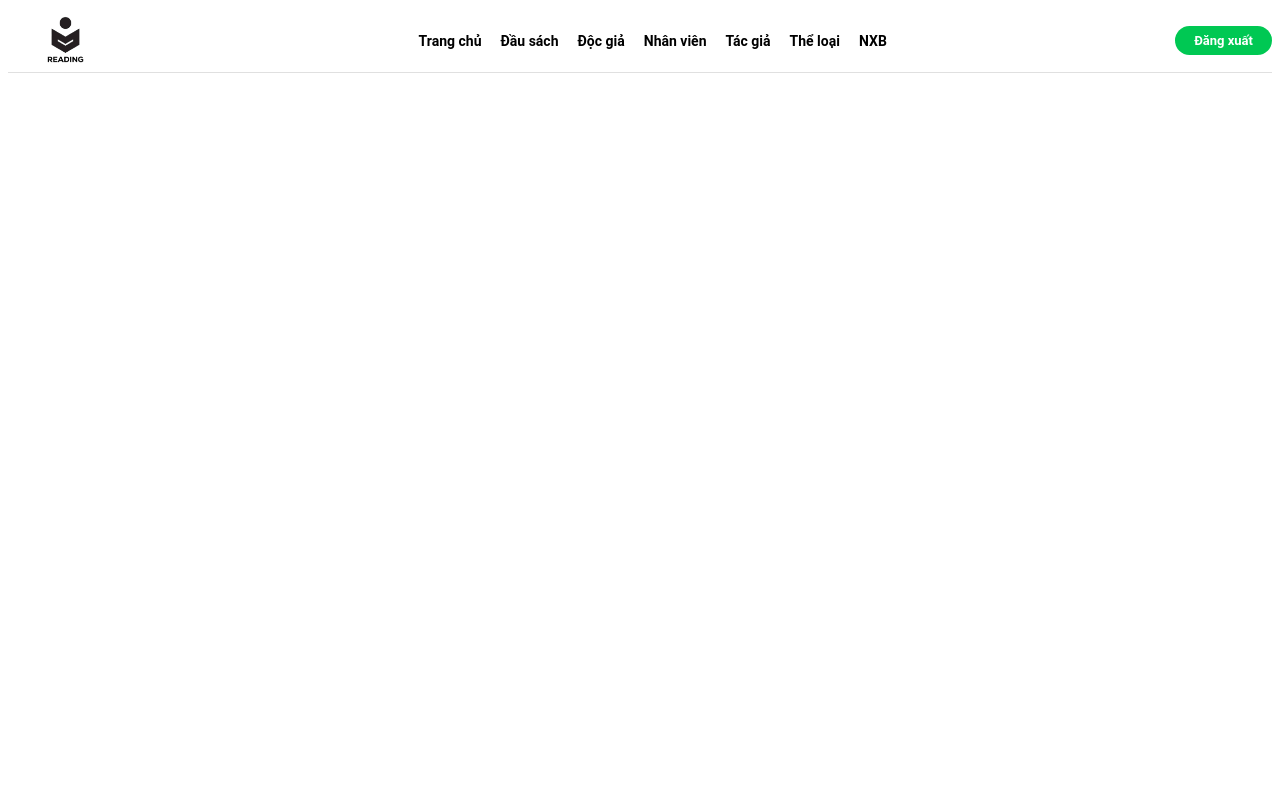
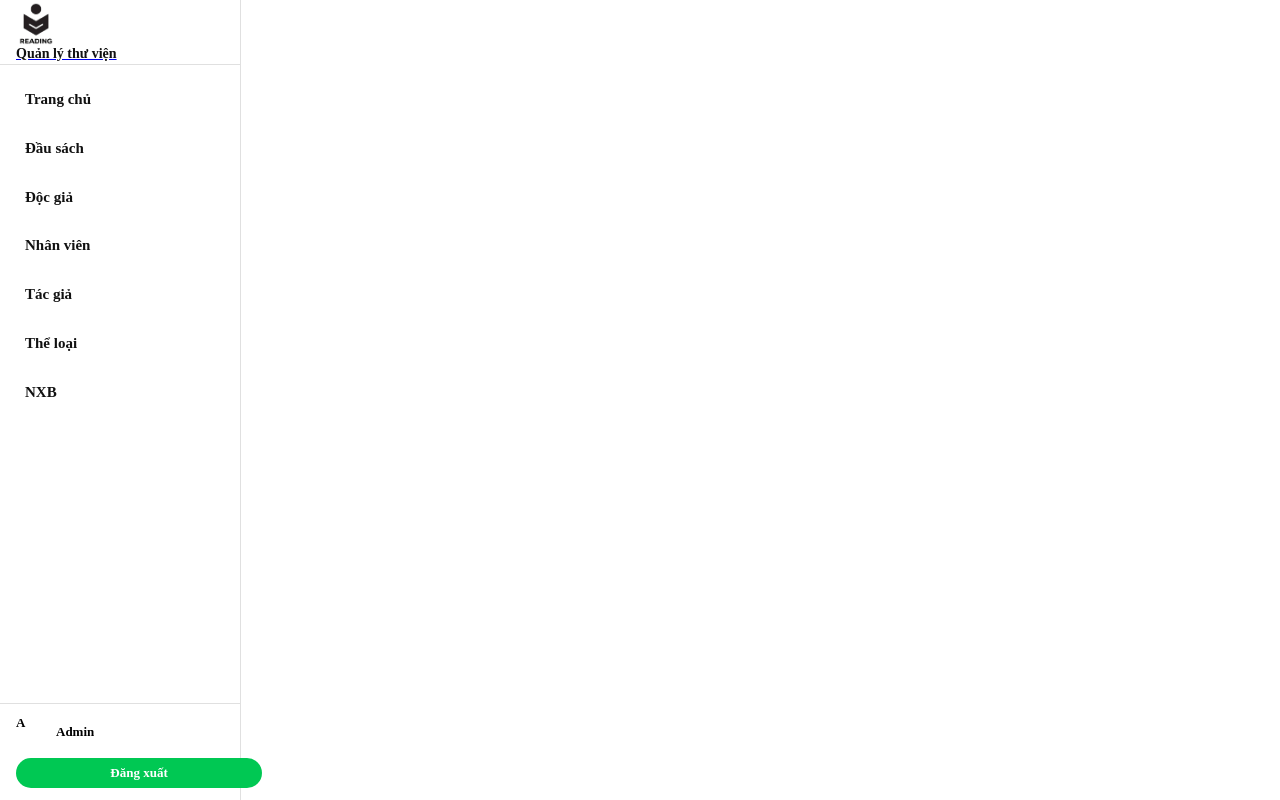
Before and after one commit to VThangws/Web2, a PHP site: page /admin/layout/admin_header.php in a window 1280 px wide. Run offline with PHP 8.4, Linux system fonts and the light colour scheme.

Commit message:
cap nhat giao dien admin

```diff
--- a/admin/layout/admin_dashboard.php
+++ b/admin/layout/admin_dashboard.php
@@ -27,7 +27,7 @@
     <div class="container-md">
         <div class="row align-items-center section-title">
             <div class="col-md-6 mb-4 mb-md-0">
-                <h2 class="fw-bold mb-3 type-title">Trang quản trị ASAG Library</h2>
+                <h2 class="fw-bold mb-3 type-title">Trang quản trị Quản lý thư viện</h2>
 
                 <p class="intro-text intro-1">
                     Đây là khu vực quản trị dành cho thủ thư/nhân viên: quản lý danh mục sách, tác giả, thể loại,
--- a/admin/layout/admin_header.php
+++ b/admin/layout/admin_header.php
@@ -23,16 +23,17 @@ if (isset($_SESSION['user_id'])) {
 ?>
 
 <link rel="stylesheet" href="/assets/css/header.css">
+<link rel="stylesheet" href="/assets/css/admin_sidebar.css">
 
-<header class="main-header">
-    <div class="main-header-inner">
-        <div class="main-logo">
-            <a href="/admin/index.php">
+<aside class="admin-sidebar" aria-label="Menu quản trị">
+    <div class="admin-sidebar-header">
+        <a href="/admin/index.php" class="d-flex align-items-center gap-2 text-decoration-none">
             <img src="/assets/img/logo-library/library.png" alt="Library Logo">
+            <span class="admin-sidebar-title">Quản lý thư viện</span>
         </a>
     </div>
 
-        <nav class="main-nav">
+    <nav class="admin-sidebar-nav">
         <ul>
             <li><a href="/admin/index.php">Trang chủ</a></li>
             <li><a href="/admin/QuanLy/Sach/DauSach/QL_DauSach.php">Đầu sách</a></li>
@@ -44,32 +45,37 @@ if (isset($_SESSION['user_id'])) {
         </ul>
     </nav>
 
-        <div class="main-actions">
-            <button id="openSearch" class="main-icon-btn" type="button" aria-label="Tìm kiếm">
-                <i class="fa-solid fa-magnifying-glass"></i>
-            </button>
+    <div class="admin-sidebar-actions">
+        <?php
+        $displayName = $user && isset($user['name']) ? (string)$user['name'] : 'Admin';
+        $initial = 'A';
+        if (function_exists('mb_substr')) {
+            $initial = mb_strtoupper(mb_substr(trim($displayName), 0, 1, 'UTF-8'), 'UTF-8');
+        } else {
+            $initial = strtoupper(substr(trim($displayName), 0, 1));
+        }
+        ?>
 
-            <?php if ($user): ?>
-                <a href="/index.php?page=taikhoan" class="main-btn main-btn-outline">
-                    Xin chào, <?= htmlspecialchars($user['name'], ENT_QUOTES) ?>
-                </a>
-            <?php endif; ?>
+        <div class="admin-user-chip" aria-label="Tài khoản">
+            <div class="admin-avatar rounded-circle border bg-light d-inline-flex align-items-center justify-content-center">
+                <?= htmlspecialchars($initial, ENT_QUOTES) ?>
+            </div>
+            <span class="admin-user-name">
+                <?= htmlspecialchars($displayName, ENT_QUOTES) ?>
+            </span>
+        </div>
 
         <a href="/admin/logout.php" class="main-btn main-btn-primary" aria-label="Đăng xuất">
             <i class="fa-solid fa-right-from-bracket"></i>
             <span class="ms-2">Đăng xuất</span>
         </a>
     </div>
-    </div>
+</aside>
 
-    <div id="searchOverlay" class="search-overlay">
-        <div class="search-box">
-            <button class="close-btn" id="closeSearch">&times;</button>
-            <input type="text" id="searchInput" placeholder="Nhập tên sách, tác giả...">
-            <div id="searchResultBox"></div>
-        </div>
-    </div>
-</header>
+<script>
+    // Make room for the fixed left sidebar across admin pages.
+    if (document.body) document.body.classList.add('admin-has-sidebar');
+</script>
 
 <script>
     window.user_id = <?= isset($_SESSION['user_id']) ? json_encode($_SESSION['user_id']) : 'null' ?>;
--- /dev/null
+++ b/assets/css/admin_sidebar.css
@@ -0,0 +1,169 @@
+/* Admin sidebar layout (used by admin/layout/admin_header.php) */
+
+:root {
+  --admin-sidebar-width: 240px;
+  --admin-sidebar-border: #e0e0e0;
+  --admin-sidebar-bg: #ffffff;
+  --admin-link-hover: #1e88e5;
+}
+
+body.admin-has-sidebar {
+  padding-left: var(--admin-sidebar-width);
+}
+
+/* Compact account chip near logout (admin header) */
+.admin-user-chip {
+  display: inline-flex;
+  align-items: center;
+  gap: 8px;
+}
+
+.admin-avatar {
+  width: 32px;
+  height: 32px;
+  font-weight: 800;
+  font-size: 13px;
+  line-height: 1;
+}
+
+.admin-user-name {
+  font-size: 13px;
+  font-weight: 700;
+  white-space: nowrap;
+  max-width: 180px;
+  overflow: hidden;
+  text-overflow: ellipsis;
+}
+
+body.admin-has-sidebar .search-header-bar {
+  left: var(--admin-sidebar-width);
+}
+
+.admin-sidebar {
+  position: fixed;
+  top: 0;
+  left: 0;
+  width: var(--admin-sidebar-width);
+  height: 100vh;
+  background: var(--admin-sidebar-bg);
+  border-right: 1px solid var(--admin-sidebar-border);
+  z-index: 1100;
+  display: flex;
+  flex-direction: column;
+}
+
+.admin-sidebar-header {
+  height: 64px;
+  display: flex;
+  align-items: center;
+  gap: 10px;
+  padding: 0 16px;
+  border-bottom: 1px solid var(--admin-sidebar-border);
+}
+
+.admin-sidebar-header img {
+  height: 44px;
+  display: block;
+}
+
+.admin-sidebar-title {
+  font-weight: 700;
+  font-size: 14px;
+  color: #111;
+  white-space: nowrap;
+  overflow: hidden;
+  text-overflow: ellipsis;
+}
+
+.admin-sidebar-nav {
+  padding: 10px 0;
+  overflow: auto;
+  flex: 1 1 auto;
+}
+
+.admin-sidebar-nav ul {
+  list-style: none;
+  margin: 0;
+  padding: 0;
+}
+
+.admin-sidebar-nav li {
+  padding: 2px 10px;
+}
+
+.admin-sidebar-nav a {
+  display: block;
+  padding: 12px 14px;
+  color: #111;
+  text-decoration: none;
+  font-size: 15px;
+  font-weight: 700;
+  line-height: 1.25;
+  border-radius: 10px;
+  border: 1px solid transparent;
+}
+
+.admin-sidebar-nav a:hover {
+  color: var(--admin-link-hover);
+  background: rgba(30, 136, 229, 0.08);
+  border-color: rgba(30, 136, 229, 0.18);
+}
+
+.admin-sidebar-actions {
+  padding: 12px 16px;
+  border-top: 1px solid var(--admin-sidebar-border);
+  display: flex;
+  flex-direction: column;
+  gap: 10px;
+}
+
+.admin-sidebar-actions .admin-user-chip {
+  width: 100%;
+}
+
+.admin-sidebar-actions .main-btn {
+  width: 100%;
+  justify-content: center;
+}
+
+.admin-sidebar-actions .main-icon-btn {
+  width: 100%;
+  justify-content: center;
+  border: 1px solid var(--admin-sidebar-border);
+  border-radius: 999px;
+  padding: 8px 12px;
+  margin: 0;
+}
+
+@media (max-width: 992px) {
+  body.admin-has-sidebar {
+    padding-left: 0;
+  }
+
+  .admin-sidebar {
+    position: sticky;
+    height: auto;
+    width: 100%;
+    border-right: none;
+    border-bottom: 1px solid var(--admin-sidebar-border);
+  }
+
+  .admin-sidebar-nav ul {
+    display: flex;
+    flex-wrap: wrap;
+  }
+
+  .admin-sidebar-nav a {
+    padding: 10px 12px;
+  }
+
+  .admin-sidebar-actions {
+    flex-direction: row;
+  }
+
+  .admin-sidebar-actions .main-btn,
+  .admin-sidebar-actions .main-icon-btn {
+    width: auto;
+    flex: 1 1 auto;
+  }
+}
```
Also changed, not shown: admin/Menu/AdminMenu.php (deleted, +0 -18 lines), admin/adminMenu.php (renamed from admin/index.php). Lines whose indentation alone changed are shown as unchanged.
